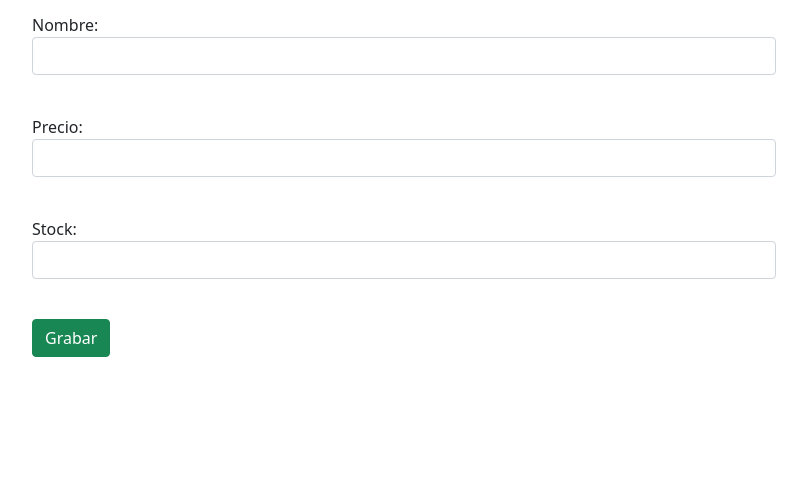
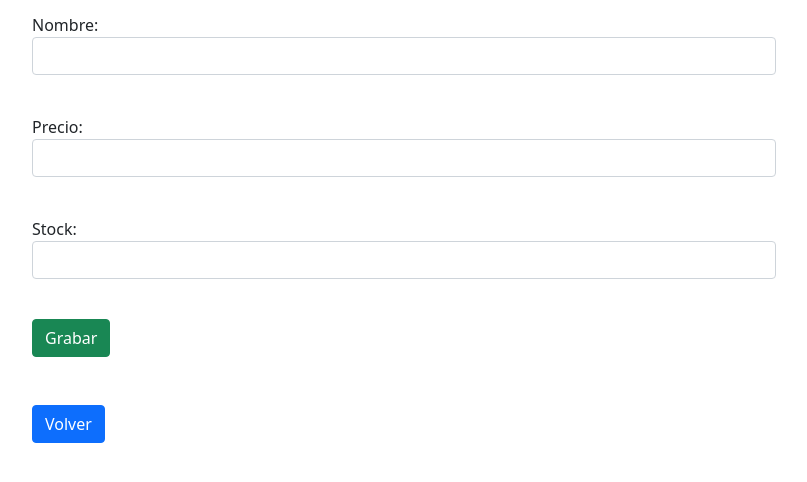
Before and after one commit to dafnecarp97/crud-lingua-franca, a plain HTML site: page updateProductos.html in a window 1280 px wide. Shown: the part 158-640 px from the top of the page, without its empty margins (236-1043 px from the left). Drawn offline with nearby package versions, Linux system fonts and the light colour scheme.

Commit message:
Update updateProductos.html

```diff
--- a/updateProductos.html
+++ b/updateProductos.html
@@ -33,6 +33,8 @@
                 <button type="button" class="btn btn-success" onclick="modificar()">Grabar </button>
             </form>
             <br>
+            <br>
+            <a class="btn btn-primary" href="index.html" role="button">Volver</a>
             <!-- NUEVO <a href="index.html" class="btn btn-warning">Home</a>-->
         </div>
     </main>
```
